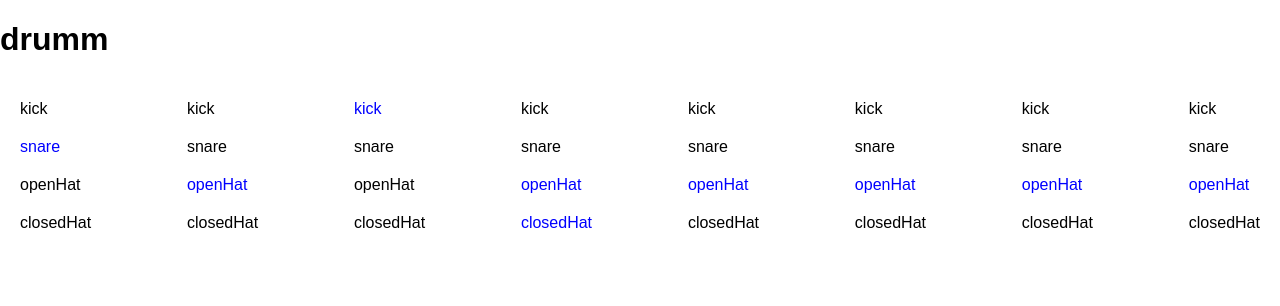
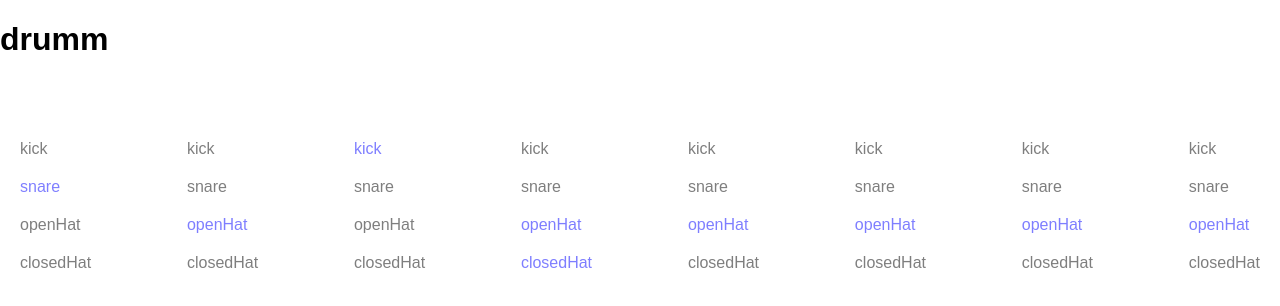
Before and after one commit to larawarman/drumm, a React (Create React App) app: page / in a window 1280 px wide. Shown: the top 306 px of the page. Built offline with nearby package versions, Linux system fonts and the light colour scheme.

Commit message:
Activate steps on click
When a user clicks on a step, that step becomes active. At this point
the app has access to all the data about the activated step.

```diff
--- /dev/null
+++ b/src/actions/index.js
@@ -0,0 +1,8 @@
+export const ACTIVATE_STEP = 'activate_step';
+
+export function activateStep(step) {
+  return {
+    type: ACTIVATE_STEP,
+    payload: step
+  };
+}
--- a/src/containers/Playground.js
+++ b/src/containers/Playground.js
@@ -1,20 +1,38 @@
 import React, { Component } from 'react';
 import { connect } from 'react-redux';
+import { activateStep } from '../actions/index';
+import { bindActionCreators } from 'redux';
 import styled from 'styled-components';
 
 import Hit from '../components/Hit';
 
 class Playground extends Component {
   renderSteps() {
+    let playing;
+    if(!this.props.activeStep) {
+      playing = null
+    } else {
+      playing = this.props.activeStep.step;
+    }
     return this.props.steps.map(step => {
       let hits = step.hits;
       return (
-        <Step
-          key={step.step}
-          className="step"
-        >
-          {this.renderHits(hits)}
-        </Step>
+        <StepContainer
+          key={ `container-${step.step}` }
+          className={ `${playing === step.step ? 'playing' : ''}` }
+          >
+          <Playhead
+            key={ `playhead-${step.step}` }
+            className="playhead"
+          />
+          <Step
+            key={step.step}
+            className={ `step step-${step.step}` }
+            onClick={() => this.props.activateStep(step)}
+          >
+            {this.renderHits(hits)}
+          </Step>
+        </StepContainer>
       );
     });
   }
@@ -41,10 +59,29 @@ class Playground extends Component {
   }
 }
 
+
 const Steps = styled.div`
 	display: flex;
   flex-flow: row nowrap;
   justify-content: space-between;
+`;
+
+const StepContainer = styled.div`
+	display: flex;
+  flex-flow: column nowrap;
+  opacity: 0.5;
+  &.playing .playhead {
+    background-color: lime;
+  }
+  &.playing {
+    opacity: 1.0;
+  }
+`;
+
+const Playhead = styled.div`
+  margin: 10px;
+  height: 20px;
+  background-color: transparent;
 `;
 
 const Step = styled.div`
@@ -53,10 +90,20 @@ const Step = styled.div`
   flex-flow: column nowrap;
 `;
 
+
 function mapStateToProps(state) {
+  // take the app state of steps and map it as props onto steps
   return{
-    steps: state.steps
+    steps: state.steps,
+    activeStep: state.activeStep
   };
 }
 
-export default connect(mapStateToProps)(Playground);
+// anything returned from here will be available as props on steps
+function mapDispatchToProps(dispatch) {
+  // whenever activateStep is called, the result of it
+  // will be passed to reducers
+  return bindActionCreators( { activateStep: activateStep }, dispatch);
+}
+
+export default connect(mapStateToProps, mapDispatchToProps)(Playground);
--- a/src/reducers/index.js
+++ b/src/reducers/index.js
@@ -1,8 +1,10 @@
 import { combineReducers } from 'redux';
 import StepReducer from './reducer_steps';
+import ActiveStep from './reducer_activeStep';
 
 const rootReducer = combineReducers({
-  steps: StepReducer
+  steps: StepReducer,
+  activeStep: ActiveStep
 });
 
 export default rootReducer;
--- /dev/null
+++ b/src/reducers/reducer_activeStep.js
@@ -0,0 +1,10 @@
+import { ACTIVATE_STEP } from '../actions'
+
+export default function(state = null, action) {
+  switch (action.type) {
+    case ACTIVATE_STEP:
+      return action.payload
+  }
+
+  return state;
+}
```
